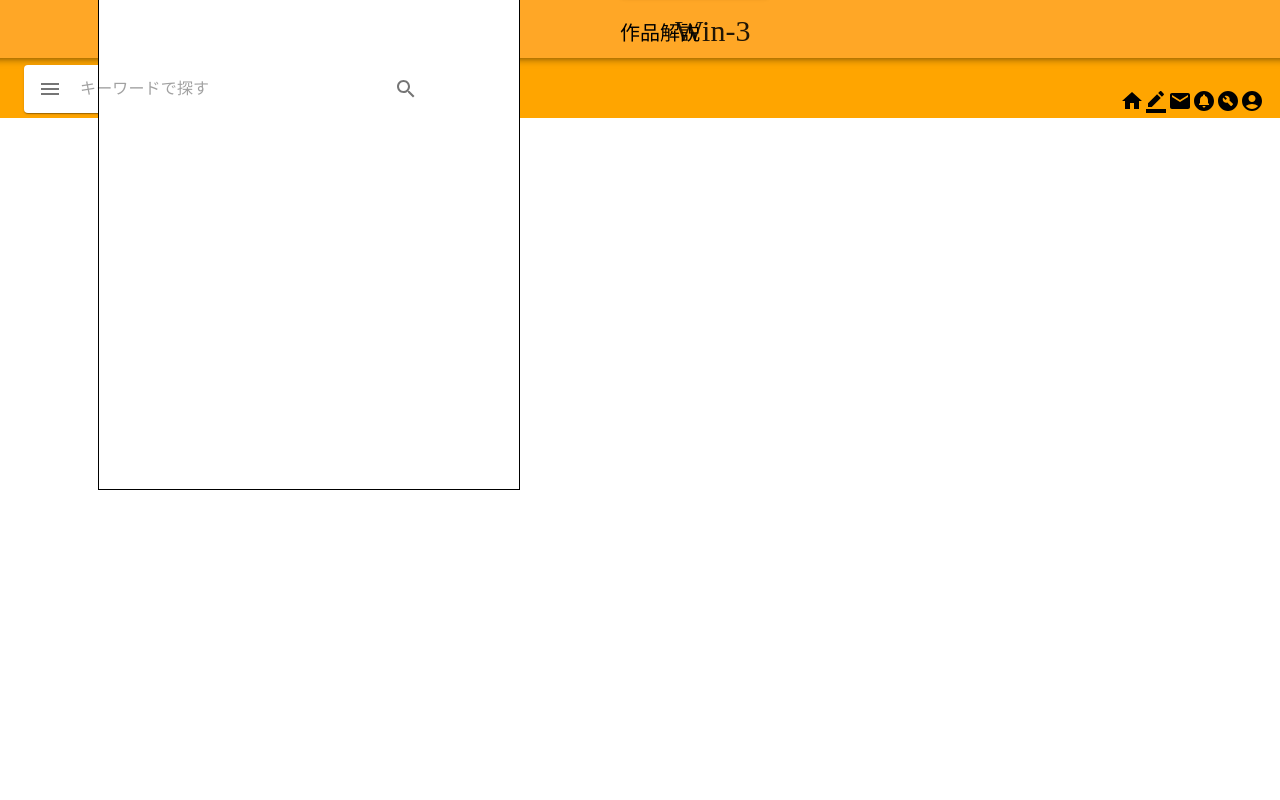
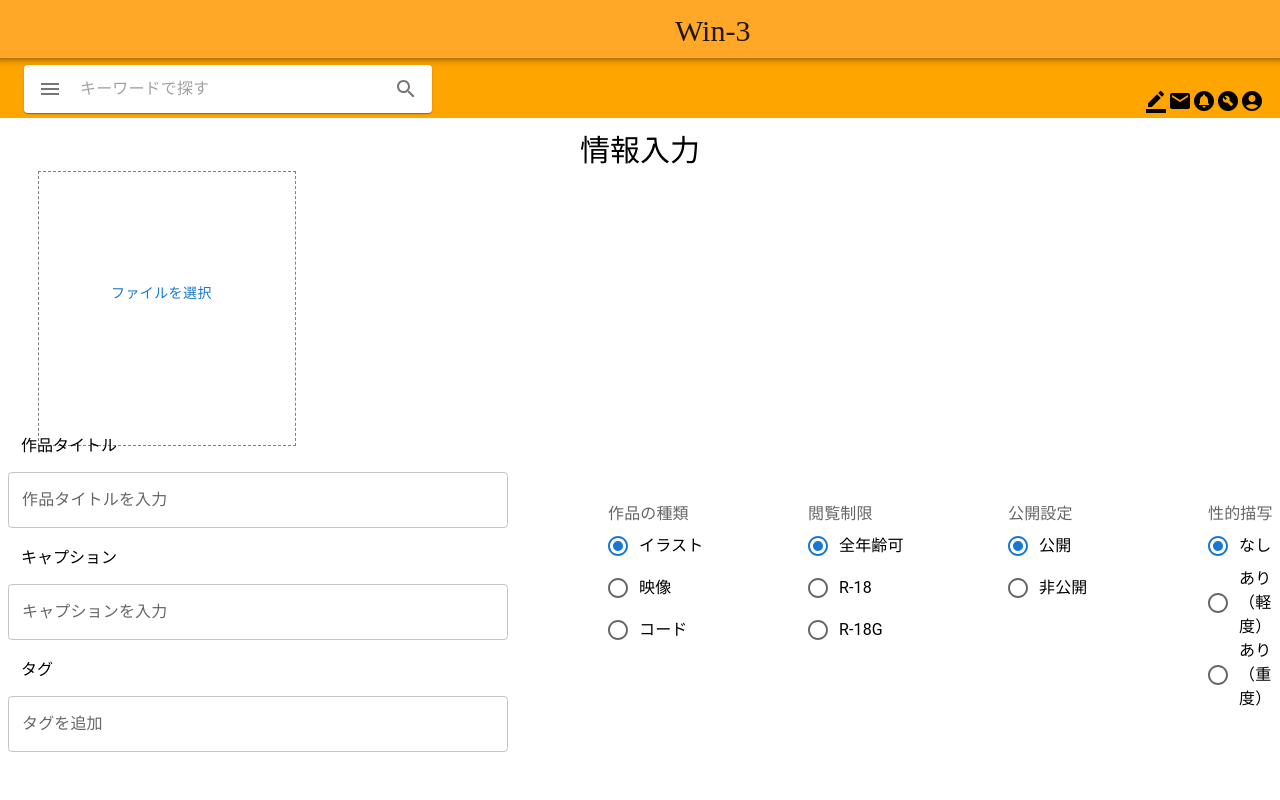
Before and after one commit to Ayataka0203/win-3, a React (Create React App) app: page / in a window 1280 px wide. Shown: the top 800 px of the page. Built offline with nearby package versions, Linux system fonts and the light colour scheme.

Commit message:
1/29 16:24　更新

```diff
--- a/package.json
+++ b/package.json
@@ -12,6 +12,8 @@
     "@mui/material": "5.2.4",
     "react": "17.0.2",
     "react-dom": "17.0.2",
+    "react-dropzone": "11.5.3",
+    "react-router-dom": "6.2.1",
     "react-scripts": "4.0.0",
     "react-slick": "0.28.1",
     "slick-carousel": "1.8.1",
--- a/src/components/Header.js
+++ b/src/components/Header.js
@@ -1,4 +1,7 @@
-import React from "react";
+import React, { useState } from "react";
+import Main1 from "./Main1";
+import Main5 from "./Main5";
+import Main9 from "./Main9";
 import { ThemeProvider, createMuiTheme } from "@material-ui/core/styles";
 import Button from "@material-ui/core/Button";
 import orange from "@material-ui/core/colors/orange";
@@ -12,7 +15,6 @@ import InputBase from "@mui/material/InputBase";
 import IconButton from "@mui/material/IconButton";
 import MenuIcon from "@mui/icons-material/Menu";
 import SearchIcon from "@mui/icons-material/Search";
-
 import AccountCircleIcon from "@mui/icons-material/AccountCircle";
 import CircleNotificationsIcon from "@mui/icons-material/CircleNotifications";
 import BuildCircleIcon from "@mui/icons-material/BuildCircle";
@@ -31,9 +33,23 @@ const theme = createMuiTheme({
   }
 });
 
-class Header extends React.Component {
-  render() {
-    return (
+const Header = () => {
+  const [homeFlag, setHomeFlag] = useState(true);
+  const [profFlag, setProfFlag] = useState(false);
+  const [homeIconFlag, setHomeIconFlag] = useState(false);
+  const [profIconFlag, setProfIconFlag] = useState(true);
+  const onClickProf = () => {
+    setHomeFlag(!homeFlag);
+    setProfFlag(!profFlag);
+    setProfIconFlag(!profIconFlag);
+    setHomeIconFlag(!homeIconFlag);
+  };
+  const onClickHome = () => {
+    setHomeIconFlag(!profIconFlag);
+    setHomeFlag(!homeFlag);
+  };
+  return (
+    <>
       <div className="header">
         <ThemeProvider theme={theme}>
           <AppBar position="static" color="primary">
@@ -65,17 +81,21 @@ class Header extends React.Component {
             </Paper>
           </Container>
           <div className="icons">
-            <HomeIcon />
+            {homeIconFlag && <HomeIcon onClick={onClickHome}></HomeIcon>}
             <BorderColorIcon />
             <EmailIcon />
             <CircleNotificationsIcon />
             <BuildCircleIcon />
-            <AccountCircleIcon />
+            {profIconFlag && (
+              <AccountCircleIcon onClick={onClickProf}></AccountCircleIcon>
+            )}
           </div>
         </ThemeProvider>
       </div>
-    );
-  }
-}
+      {/*profFlag && <Main1 />}
+      {homeFlag && <Main5 />*/}
+    </>
+  );
+};
 
 export default Header;
--- a/src/components/Main9.js
+++ b/src/components/Main9.js
@@ -7,19 +7,23 @@ import FormControlLabel from "@mui/material/FormControlLabel";
 import FormControl from "@mui/material/FormControl";
 import FormLabel from "@mui/material/FormLabel";
 import Button from "@mui/material/Button";
+import { useDropzone } from "react-dropzone";
 
-class Main9 extends React.Component {
-  render() {
+const Main9 = () => {
+  const { acceptedFiles, getRootProps, getInputProps } = useDropzone();
+  const files = acceptedFiles.map((file) => <li>{file.path}</li>);
   return (
     <div className="main9">
       <div className="jouhou">情報入力</div>
       <div className="toukouBox">
-          <Box
-            sx={{
-              width: 500,
-              height: 320
-            }}
-          />
+        <Box component="span" sx={{ p: 16, border: "1px dashed grey" }}></Box>
+      </div>
+      <div className="container">
+        <div {...getRootProps({ className: "dropzone" })}>
+          <input {...getInputProps()} />
+          <Button>ファイルを選択</Button>
+        </div>
+        <ul>{files}</ul>
       </div>
       <p
         style={{
@@ -69,9 +73,7 @@ class Main9 extends React.Component {
 
       <div className="syurui">
         <FormControl>
-            <FormLabel id="demo-radio-buttons-group-label">
-              作品の種類
-            </FormLabel>
+          <FormLabel id="demo-radio-buttons-group-label">作品の種類</FormLabel>
           <RadioGroup
             aria-labelledby="demo-radio-buttons-group-label"
             defaultValue="female"
@@ -106,11 +108,7 @@ class Main9 extends React.Component {
               label="全年齢可"
             />
             <FormControlLabel value="male" control={<Radio />} label="R-18" />
-              <FormControlLabel
-                value="other"
-                control={<Radio />}
-                label="R-18G"
-              />
+            <FormControlLabel value="other" control={<Radio />} label="R-18G" />
           </RadioGroup>
         </FormControl>
       </div>
@@ -123,16 +121,8 @@ class Main9 extends React.Component {
             defaultValue="female"
             name="radio-buttons-group"
           >
-              <FormControlLabel
-                value="female"
-                control={<Radio />}
-                label="公開"
-              />
-              <FormControlLabel
-                value="male"
-                control={<Radio />}
-                label="非公開"
-              />
+            <FormControlLabel value="female" control={<Radio />} label="公開" />
+            <FormControlLabel value="male" control={<Radio />} label="非公開" />
           </RadioGroup>
         </FormControl>
       </div>
@@ -145,11 +135,7 @@ class Main9 extends React.Component {
             defaultValue="female"
             name="radio-buttons-group"
           >
-              <FormControlLabel
-                value="female"
-                control={<Radio />}
-                label="なし"
-              />
+            <FormControlLabel value="female" control={<Radio />} label="なし" />
             <FormControlLabel
               value="male"
               control={<Radio />}
@@ -175,7 +161,6 @@ class Main9 extends React.Component {
       </div>
     </div>
   );
-  }
-}
+};
 
 export default Main9;
--- a/src/components/styles.css
+++ b/src/components/styles.css
@@ -181,10 +181,6 @@
   text-align: center;
 }
 
-.toukouBox {
-  background-color: black;
-}
-
 .syurui {
   margin-top: -250px;
   text-align: left;
@@ -243,3 +239,15 @@
 .main5 {
   margin-top: -385px;
 }
+
+.toukouBox {
+  margin-top: 130px;
+  margin-bottom: 5px;
+  margin-left: 30px;
+}
+
+.container {
+  margin-top: -48px;
+  margin-left: 95px;
+  margin-bottom: 120px;
+}
```
Also changed, not shown: src/components/App.js (+5 -5 lines). Lines whose indentation alone changed are shown as unchanged.
